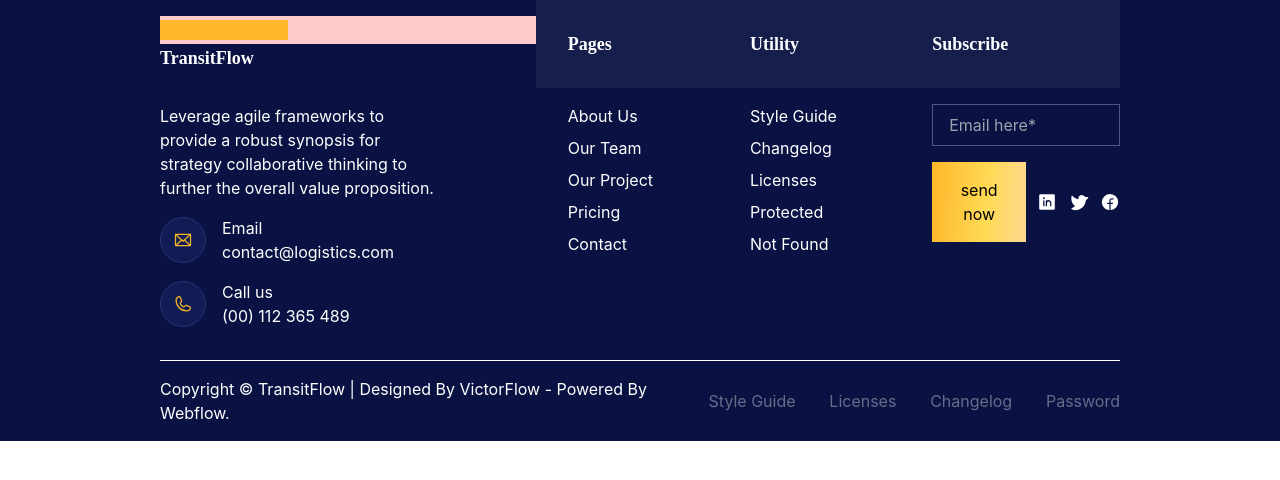
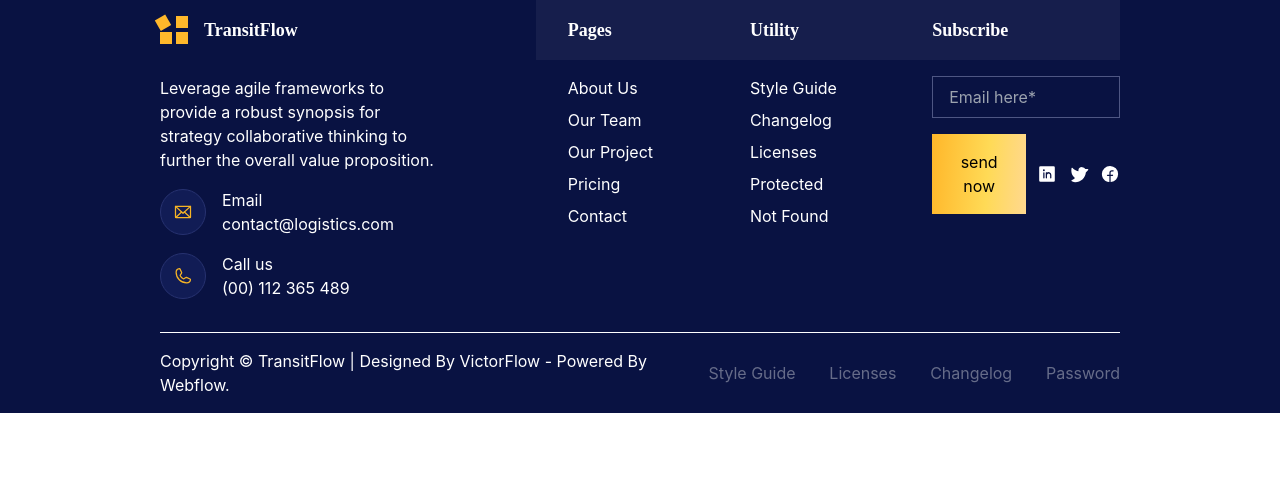
Before and after one commit to smartcollins/logistics, a React (Create React App) app: page / in a window 1280 px wide. Shown: the top 480 px of the page. Built offline with nearby package versions, Linux system fonts and the light colour scheme.

Commit message:
modified logo in Footer

```diff
--- a/src/component/Footer.jsx
+++ b/src/component/Footer.jsx
@@ -9,12 +9,12 @@ const Footer = () => {
     return (
         <div style={{ backgroundColor: a }} className=' capitalize text-white px-40'>
             <div className=' bg-white/5 flex items-center justify-between space-x-8 font-[Rubik] font-semibold text-lg'>
-                <div style={{ backgroundColor: color.blueBg }} className='w-full py-4'>
-                    <div className='h-full bg-red-200'>
-                        <span className='h-4 w-4 px-4 bg-[#ffb82b]'></span>
-                        <span className='h-4 w-4 px-4 bg-[#ffb82b]'></span>
-                        <span className='h-4 w-4 px-4 bg-[#ffb82b]'></span>
-                        <span className='h-4 w-4 px-4 bg-[#ffb82b]'></span>
+                <div style={{ backgroundColor: color.blueBg }} className='w-full py-4 flex items-center gap-4'>
+                    <div className='h-full grid grid-cols-2 gap-1'>
+                        <span className=' h-3 w-3 bg-[#ffb82b] origin-bottom rotate-[-30deg]'></span>
+                        <span className=' h-3 w-3 bg-[#ffb82b]'></span>
+                        <span className=' h-3 w-3 bg-[#ffb82b]'></span>
+                        <span className=' h-3 w-3 bg-[#ffb82b]'></span>
                     </div>
                     <p>TransitFlow</p>
                 </div>
```
